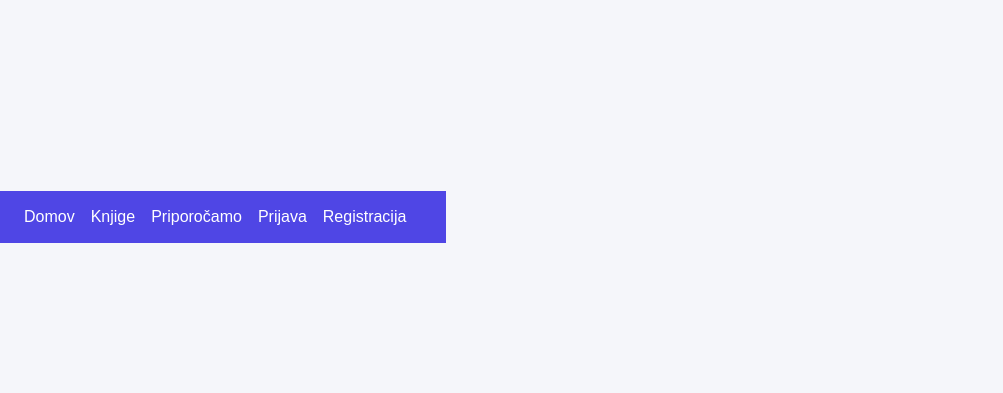
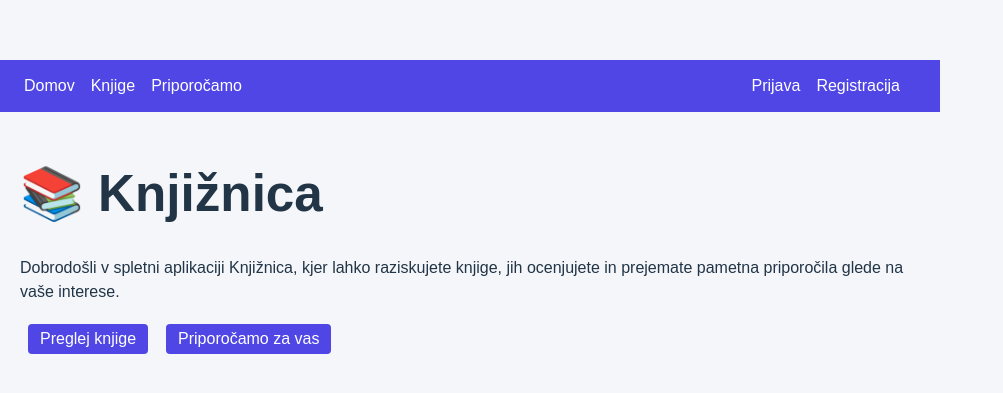
Before and after one commit to leodragic/Knjiznica, a React app in the folder frontend/: page / in a window 1280 px wide. Shown: the part 183-576 px from the top of the page, without its empty margins (0-1003 px from the left). Built offline with nearby package versions, Linux system fonts and the light colour scheme; the HTML template or start-up script is replaced by a standard one.

Commit message:
add home page with introduction and navigation

```diff
--- a/frontend/src/App.tsx
+++ b/frontend/src/App.tsx
@@ -4,12 +4,14 @@ import Register from './auth/Register';
 import Navbar from './components/Navbar';
 import BooksList from './books/BooksList';
 import RecommendedBooks from './books/RecommendedBooks';
+import Home from './pages/Home.tsx';
 
 function App() {
   return (
     <BrowserRouter>
       <Navbar />
       <Routes>
+        <Route path="/" element={<Home />} />
         <Route path="/login" element={<Login />} />
         <Route path="/register" element={<Register />} />
         <Route path="/books" element={<BooksList />} />
--- /dev/null
+++ b/frontend/src/pages/Home.tsx
@@ -0,0 +1,29 @@
+import { Link } from 'react-router-dom';
+
+export default function Home() {
+  return (
+    <div className="container">
+      <h1>📚 Knjižnica</h1>
+
+      <p>
+        Dobrodošli v spletni aplikaciji Knjižnica, kjer lahko
+        raziskujete knjige, jih ocenjujete in prejemate pametna
+        priporočila glede na vaše interese.
+      </p>
+
+      <div style={{ marginTop: 20 }}>
+        <Link to="/books">
+          <button style={{ marginRight: 10 }}>
+            Preglej knjige
+          </button>
+        </Link>
+
+        <Link to="/recommended">
+          <button>
+            Priporočamo za vas
+          </button>
+        </Link>
+      </div>
+    </div>
+  );
+}
```
